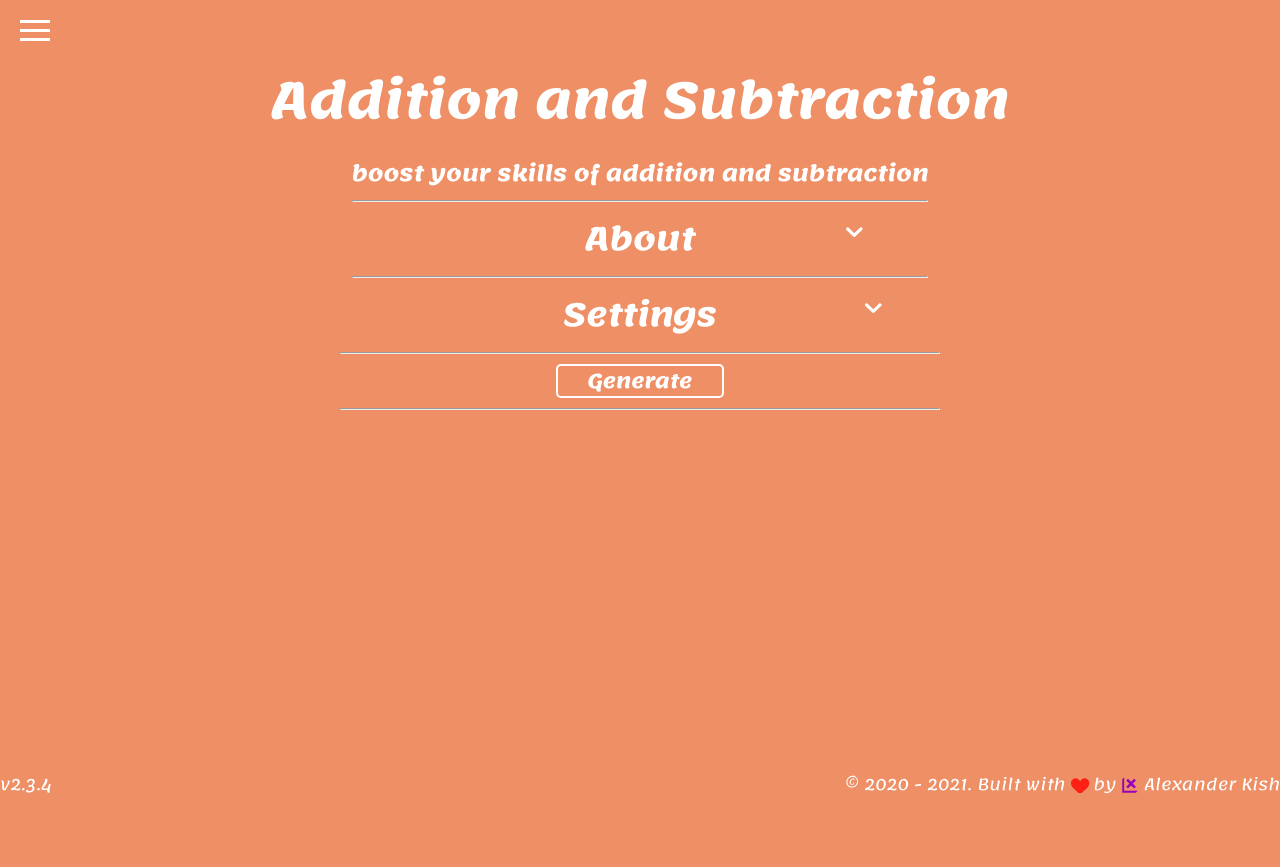
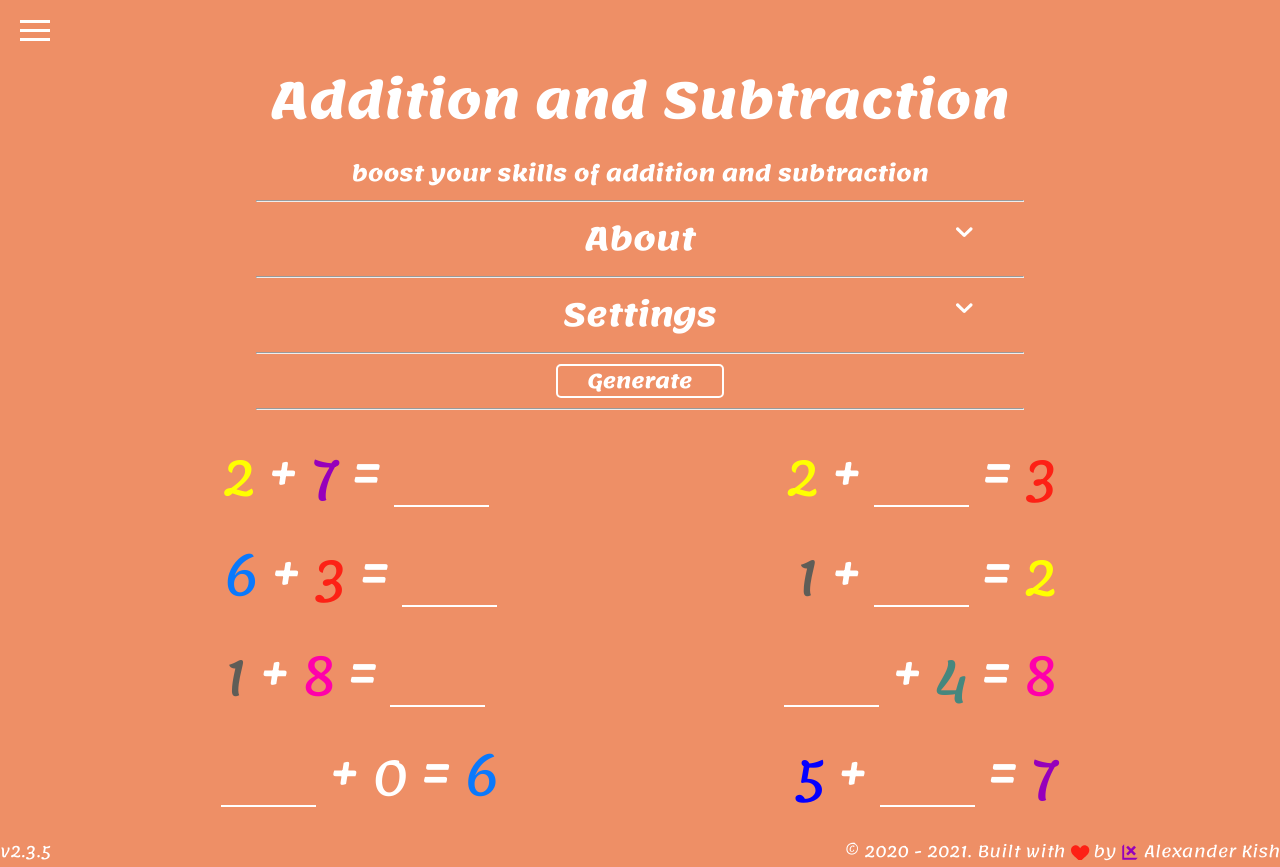
Before and after one commit to lx-kish/rithmetica, a React (Create React App) app: page / in a window 1280 px wide. Before the commit the page ends 800 px from the top, so only its background shows below. Built offline with nearby package versions, Linux system fonts and the light colour scheme.

Commit message:
feat(core): add initial task generation using initial settings in Addition and Subtraction application

```diff
--- a/src/components/footer/footer.component.tsx
+++ b/src/components/footer/footer.component.tsx
@@ -6,7 +6,7 @@ import IconLxKish from '../icons-svg/icon-lx-kish.component';
 const Footer: React.FC = () => {
 	return (
 		<footer className="footer">
-			<p className="footer__version">v2.3.4</p>
+			<p className="footer__version">v2.3.5</p>
 			<p className="footer__credentials">
 				&#169; 2020 - 2021. Built with
 				<span className="footer__icon-box">
--- a/src/pages/addition-subtraction/initial-problem-settings.ts
+++ b/src/pages/addition-subtraction/initial-problem-settings.ts
@@ -4,7 +4,7 @@ const initialProblemSettings: IAdditionSubtractionSetting[] = [
   {
     operation: 'addition',
     type: 'up to ten',
-    missing: 'result',
+    missing: 'random',
     numberOfOperands: 2,
     quantity: 8
   }
--- a/src/redux/addition-subtraction/additionSubtractionSlice.ts
+++ b/src/redux/addition-subtraction/additionSubtractionSlice.ts
@@ -17,7 +17,8 @@ export interface AdditionSubtractionState {
 const initialState = {
   settings: initialProblemSettings,
   columns: 2,
-  problems: [[{type: '', value: ''}]],
+  problems: problemController(initialProblemSettings),
+  // problems: [[{type: '', value: ''}]],
 };
 
 export const additionSubtractionSlice = createSlice({
--- a/src/styles/_collapsible.scss
+++ b/src/styles/_collapsible.scss
@@ -119,7 +119,8 @@
         &-box {
             display: inline-block;
             position: absolute;
-            right: 25rem;
+            right: 14rem;
+            // right: 25rem;
             top: 1rem;
             // top: 1.5rem;
             // height: 3rem;
--- a/src/styles/_header.scss
+++ b/src/styles/_header.scss
@@ -35,7 +35,12 @@
     }
 
     &__hr {
-        width: 60%;
+        width: 60vw;
+        // width: 60%;
         margin: .5rem auto;
+
+        @include respond(_640-680) {
+            width: 80vw;
+        }
     }
 }
--- a/src/styles/_settings.scss
+++ b/src/styles/_settings.scss
@@ -1,12 +1,14 @@
 .settings {
 
-  max-width: 78vw;
+  max-width: 75vw;
+  // max-width: 78vw;
   margin: 0 auto;
 
   text-align: center;
 
   @include respond(_920-960) {
-      max-width: 82vw;
+      max-width: 80vw;
+      // max-width: 82vw;
   }
 
   @include respond(_600-640) {
--- a/src/styles/_variables.scss
+++ b/src/styles/_variables.scss
@@ -39,6 +39,7 @@ $color-ten: #ffff00;
 
 $color-background: #ee8f66;
 $color-background-85: rgba(238, 143, 102, 0.85);
+// $color-background: rgba(253, 136, 85, 0.85);
 // $color-background: #ff8600;
 // $color-background: #f5be4d;
 // $color-background: #d84f59;
```
Also changed, not shown: 1 other file (tests, documents, lock files or other folders).
